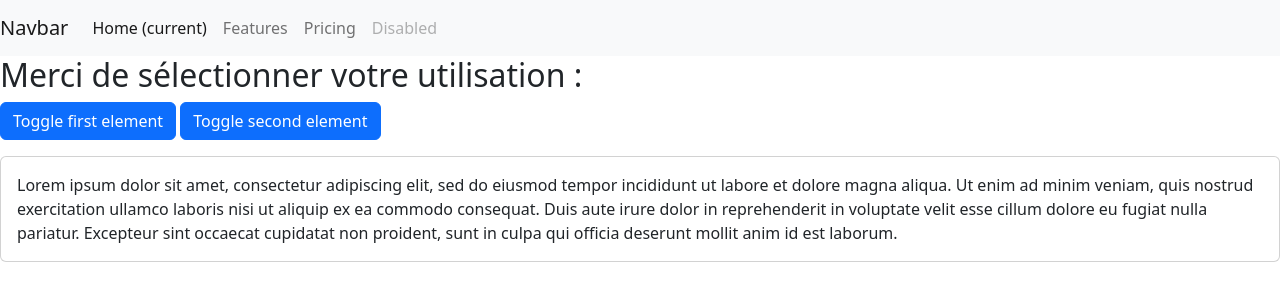
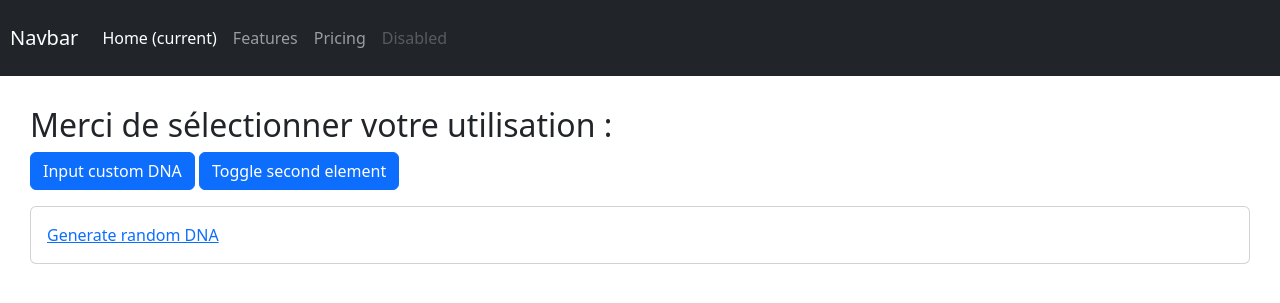
Before and after one commit to Thorvicnet/ADN, a Flask app: page / in a window 1280 px wide, after a click on "Toggle second element". Shown: the top 303 px of the page. Run offline with Flask 2, Linux system fonts and the light colour scheme.

Commit message:
base.html + navbar + custom dna (arguments)

```diff
--- a/main.py
+++ b/main.py
@@ -6,7 +6,7 @@ app = Flask(__name__)
 
 @app.route('/')
 def index():
-  return render_template('test.html')
+  return render_template('index.html')
 
 
 @app.route('/', methods=['POST'])
--- a/modules/DNAGeneration.py
+++ b/modules/DNAGeneration.py
@@ -3,8 +3,9 @@ from modules.TransTrad import gen_adn, traduction, transcription
 ADN = ['A', 'T', 'C', 'G']
 
 
-def run(brin_ADN=None):
-  if brin_ADN is None:
+def run(
+    brin_ADN=None):  # Aucune idée pourquoi des fois il lance pas avec argument
+  if brin_ADN == 'None' or brin_ADN is None:
     brin_ADN = gen_adn(ADN)
   if transcription(brin_ADN) is False:
     return run()
--- a/static/css/main.css
+++ b/static/css/main.css
@@ -1,54 +1,7 @@
-.button-50 {
-  appearance: button;
-  background-color: #000;
-  background-image: none;
-  border: 1px solid #000;
-  border-radius: 4px;
-  box-shadow: #fff 4px 4px 0 0,#000 4px 4px 0 1px;
-  box-sizing: border-box;
-  color: #fff;
-  cursor: pointer;
-  display: inline-block;
-  font-family: ITCAvantGardeStd-Bk,Arial,sans-serif;
-  font-size: 14px;
-  font-weight: 400;
-  line-height: 20px;
-  margin: 0 5px 10px 0;
-  overflow: visible;
-  padding: 12px 40px;
-  text-align: center;
-  text-transform: none;
-  touch-action: manipulation;
-  user-select: none;
-  -webkit-user-select: none;
-  vertical-align: middle;
-  white-space: nowrap;
+.menu {
+  margin: 30px;
 }
 
-.button-50:focus {
-  text-decoration: none;
-}
-
-.button-50:hover {
-  text-decoration: none;
-}
-
-.button-50:active {
-  box-shadow: rgba(0, 0, 0, .125) 0 3px 5px inset;
-  outline: 0;
-}
-
-.button-50:not([disabled]):active {
-  box-shadow: #fff 2px 2px 0 0, #000 2px 2px 0 1px;
-  transform: translate(2px, 2px);
-}
-
-@media (min-width: 768px) {
-  .button-50 {
-    padding: 12px 50px;
-  }
-}
-
-body {
+.title {
   margin: 10px;
 }
--- a/templates/base.html
+++ b/templates/base.html
@@ -9,9 +9,8 @@
 <script src="https://cdn.jsdelivr.net/npm/bootstrap@5.2.2/dist/js/bootstrap.bundle.min.js" integrity="sha384-OERcA2EqjJCMA+/3y+gxIOqMEjwtxJY7qPCqsdltbNJuaOe923+mo//f6V8Qbsw3" crossorigin="anonymous"></script>
   {% block head %}{% endblock %}
 </head>
-<body>
-  <nav class="navbar navbar-expand-lg navbar-light bg-light">
-    <a class="navbar-brand" href="#">Navbar</a>
+<nav class="navbar navbar-expand-lg navbar-dark bg-dark">
+  <a class="title navbar-brand" href="#">Navbar</a>
   <button class="navbar-toggler" type="button" data-toggle="collapse" data-target="#navbarNavAltMarkup" aria-controls="navbarNavAltMarkup" aria-expanded="false" aria-label="Toggle navigation">
     <span class="navbar-toggler-icon"></span>
   </button>
@@ -24,6 +23,7 @@
     </div>
   </div>
 </nav>
+<body>
     {% block body %}{% endblock %}
 </body>
 </html>
--- a/templates/index.html
+++ b/templates/index.html
@@ -1,17 +1,14 @@
-<!DOCTYPE html>
-<html>
-  <head>
-    <title>Something</title>
-    <meta charset="utf-8">
-    <link rel="stylesheet" href="main.css">
-    <link href="https://cdn.jsdelivr.net/npm/bootstrap@5.2.2/dist/css/bootstrap.min.css" rel="stylesheet" integrity="sha384-Zenh87qX5JnK2Jl0vWa8Ck2rdkQ2Bzep5IDxbcnCeuOxjzrPF/et3URy9Bv1WTRi" crossorigin="anonymous">
-<script src="https://cdn.jsdelivr.net/npm/bootstrap@5.2.2/dist/js/bootstrap.bundle.min.js" integrity="sha384-OERcA2EqjJCMA+/3y+gxIOqMEjwtxJY7qPCqsdltbNJuaOe923+mo//f6V8Qbsw3" crossorigin="anonymous"></script>
-  </head>
-  <body>
-    <div>
+{% extends 'base.html' %}
+
+{% block head%}
+<title>ADN WebApp</title>
+{% endblock%}
+{% block body %}
+
+<div class="menu">
   <h2>Merci de sélectionner votre utilisation : </h2>
   <p>
-  <a class="btn btn-primary" data-bs-toggle="collapse" href="#multiCollapseExample1" role="button" aria-expanded="false" aria-controls="multiCollapseExample1">Toggle first element</a>
+  <a class="btn btn-primary" data-bs-toggle="collapse" href="#multiCollapseExample1" role="button" aria-expanded="false" aria-controls="multiCollapseExample1">Input custom DNA</a>
   <button class="btn btn-primary" type="button" data-bs-toggle="collapse" data-bs-target="#multiCollapseExample2" aria-expanded="false" aria-controls="multiCollapseExample2">Toggle second element</button>
   </p>
   <div class="col">
@@ -28,11 +25,11 @@
   <div class="col">
   <div class="collapse multi-collapse" id="multiCollapseExample2">
     <div class="card card-body">
-        Lorem ipsum dolor sit amet, consectetur adipiscing elit, sed do eiusmod tempor incididunt ut labore et dolore magna aliqua. Ut enim ad minim veniam, quis nostrud exercitation ullamco laboris nisi ut aliquip ex ea commodo consequat. Duis aute irure dolor in reprehenderit in voluptate velit esse cillum dolore eu fugiat nulla pariatur. Excepteur sint occaecat cupidatat non proident, sunt in culpa qui officia deserunt mollit anim id est laborum.
+      <a href='/results?text=None'>Generate random DNA</a>
     </div>
 </div>
 </div>
 </div>
 </div>
-  </body>
-</html>
+
+{% endblock %}
--- a/templates/results.html
+++ b/templates/results.html
@@ -11,6 +11,7 @@
       <p>ARNm : {{ generationdata[1] }}</p>
       <p>ARNm_START : {{ generationdata[2] }}</p>
       <p>Protéine : {{ generationdata[3] }}</p>
+      <a href='/results?text=None'>Regenerate random DNA</a>
     </div>
   </body>
 </html>
--- a/templates/test.html
+++ /dev/null
@@ -1,36 +0,0 @@
-{% extends 'base.html' %}
-
-{% block head%}
-<title>ADN WebApp</title>
-{% endblock%}
-{% block body %}
-
-<div>
-  <h2>Merci de sélectionner votre utilisation : </h2>
-  <p>
-  <a class="btn btn-primary" data-bs-toggle="collapse" href="#multiCollapseExample1" role="button" aria-expanded="false" aria-controls="multiCollapseExample1">Toggle first element</a>
-  <button class="btn btn-primary" type="button" data-bs-toggle="collapse" data-bs-target="#multiCollapseExample2" aria-expanded="false" aria-controls="multiCollapseExample2">Toggle second element</button>
-  </p>
-  <div class="col">
-  <div class="col">
-  <div class="collapse multi-collapse" id="multiCollapseExample1">
-    <div class="card card-body">
-      <form method="POST">
-  <input name="text">
-  <input type="submit">
-  </form>
-    </div>
-  </div>
-  </div>
-  <div class="col">
-  <div class="collapse multi-collapse" id="multiCollapseExample2">
-    <div class="card card-body">
-      Lorem ipsum dolor sit amet, consectetur adipiscing elit, sed do eiusmod tempor incididunt ut labore et dolore magna aliqua. Ut enim ad minim veniam, quis nostrud exercitation ullamco laboris nisi ut aliquip ex ea commodo consequat. Duis aute irure dolor in reprehenderit in voluptate velit esse cillum dolore eu fugiat nulla pariatur. Excepteur sint occaecat cupidatat non proident, sunt in culpa qui officia deserunt mollit anim id est laborum.
-    </div>
-</div>
-</div>
-</div>
-</div>
-
-{% endblock %}
-</html>
```
Lines whose indentation alone changed are shown as unchanged.
